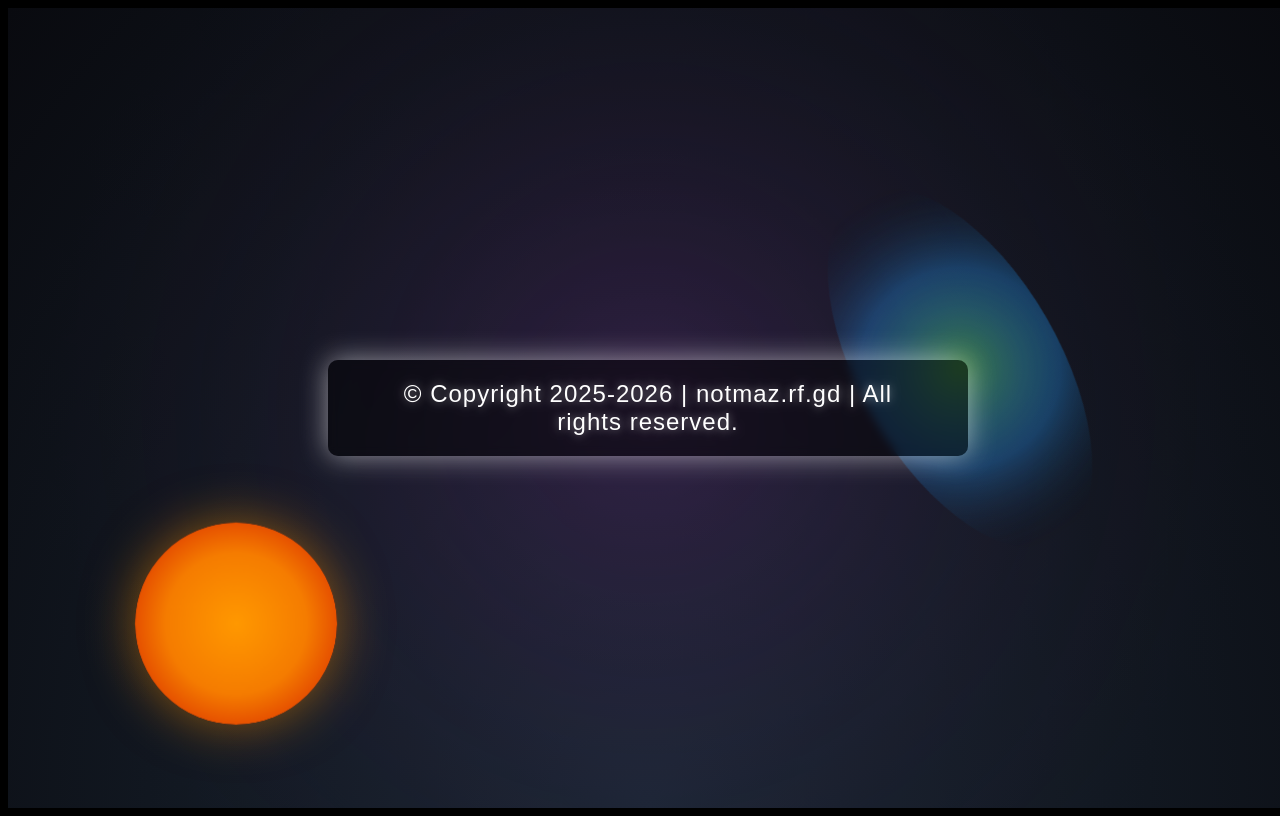
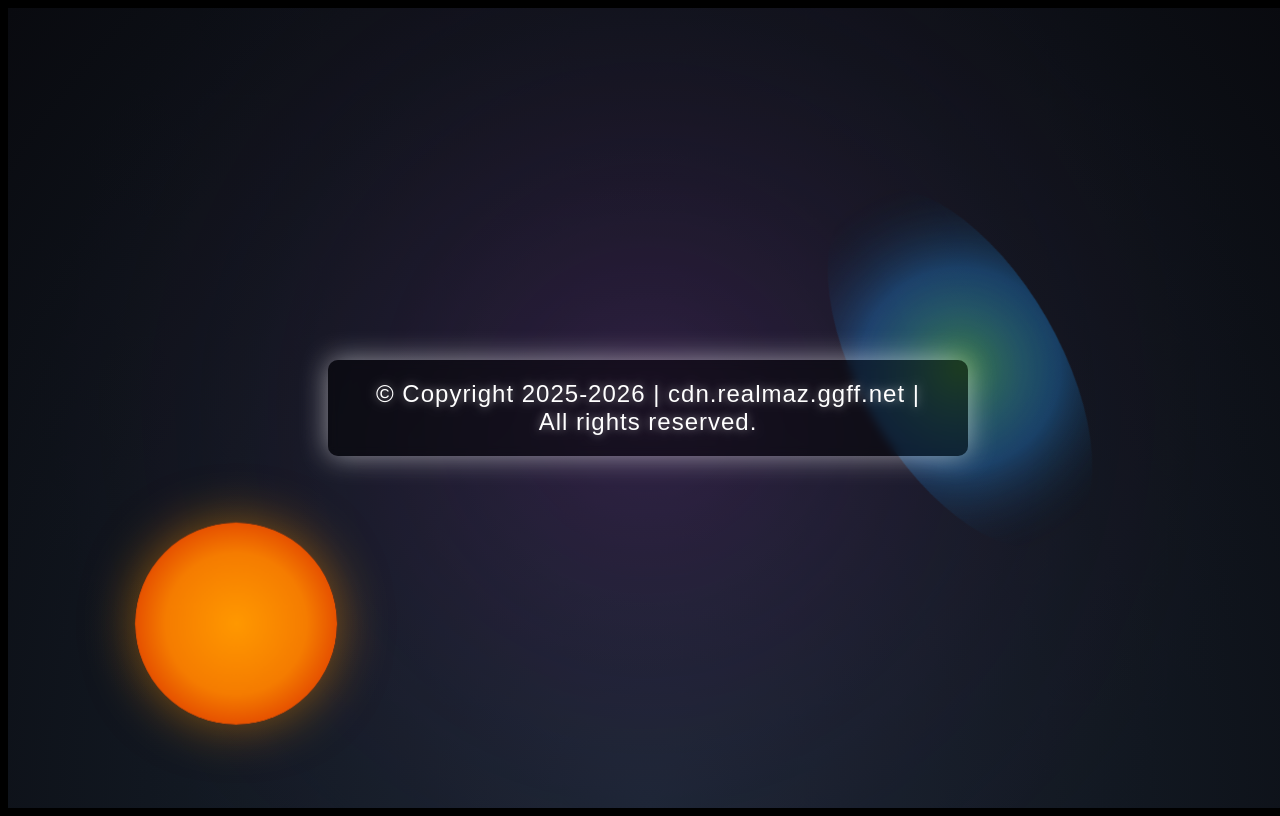
Before and after one commit to notmaz/cdn, a plain HTML site: page index.html in a window 1280 px wide. Drawn offline with Linux system fonts and the light colour scheme.

Commit message:
Update index.html

```diff
--- a/index.html
+++ b/index.html
@@ -3,7 +3,7 @@
 <head>
     <meta charset="UTF-8">
     <meta name="viewport" content="width=device-width, initial-scale=1.0">
-    <title>Copyright 2025-2026 | cdn01.realmaz.ggff.net</title>
+    <title>Copyright 2025-2026 | cdn.realmaz.ggff.net</title>
     <link rel="stylesheet" href="/style.css">
 </head>
 <body>
@@ -20,7 +20,7 @@
 
         <div class="copyright-container">
             <div class="copyright-text">
-                © Copyright 2025-2026 | notmaz.rf.gd | All rights reserved.
+                © Copyright 2025-2026 | cdn.realmaz.ggff.net | All rights reserved.
             </div>
         </div>
     </div>
```
